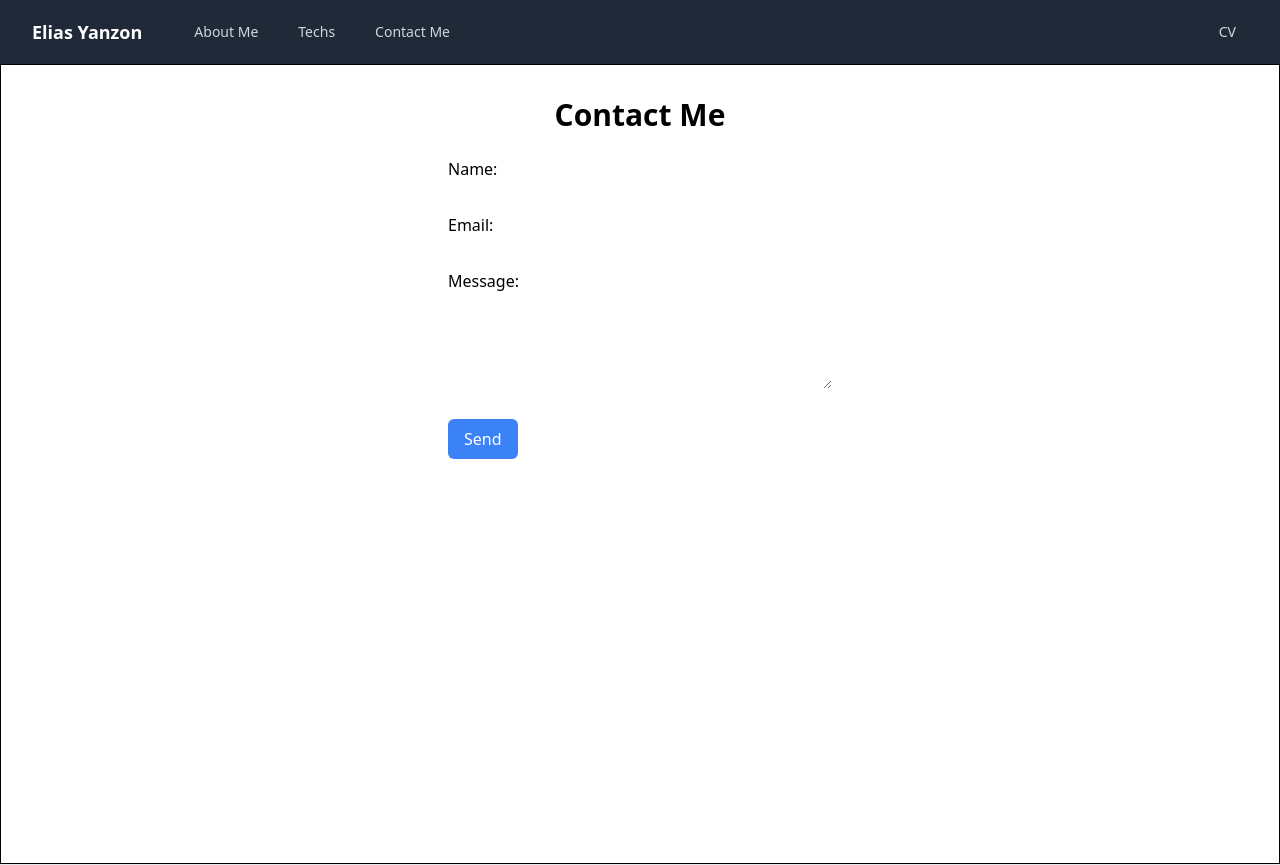
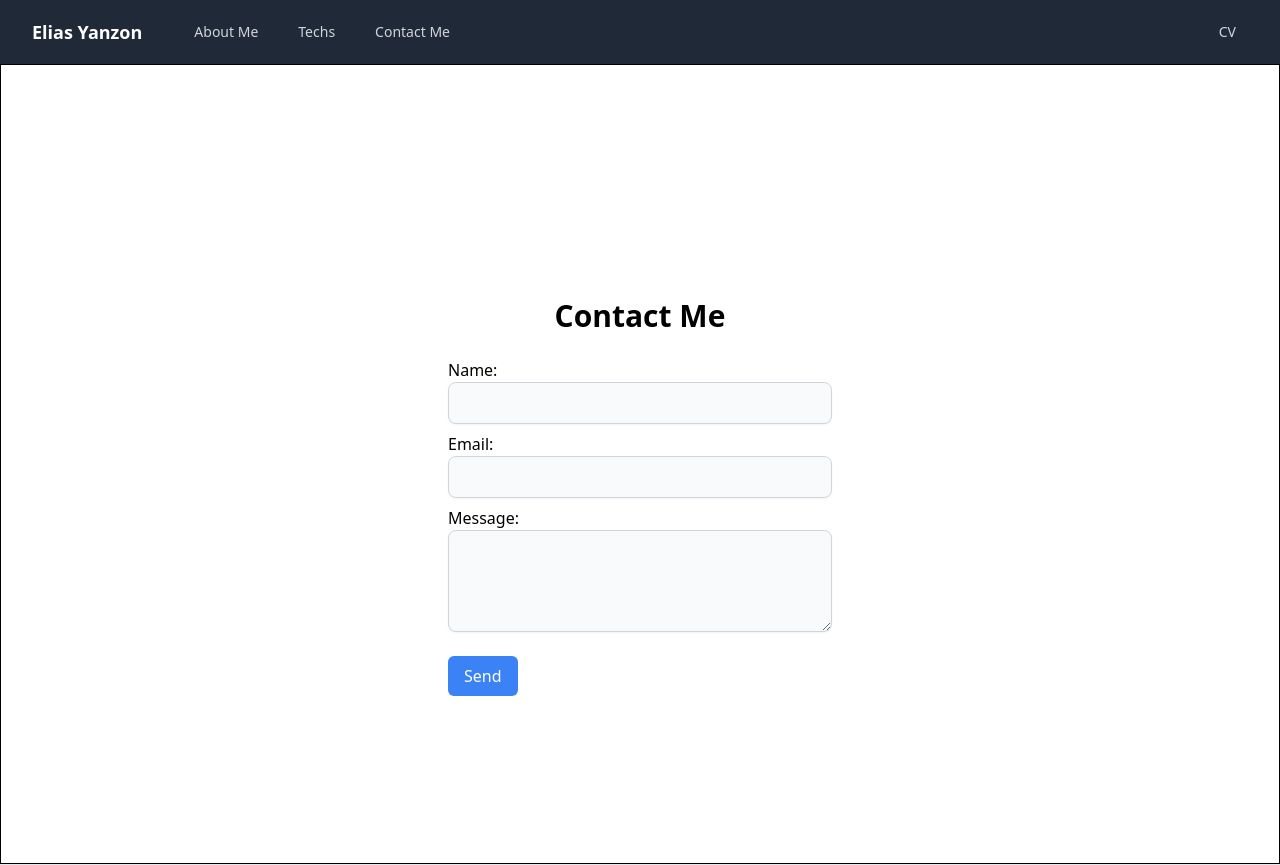
Before and after one commit to EliasYanzon/Portfolio, a React (Create React App) app in the folder my-portfolio/: page / in a window 1280 px wide. Shown: the top 865 px of the page. Built offline with nearby package versions, Linux system fonts and the light colour scheme.

Commit message:
changin the contact me component

```diff
--- a/my-portfolio/src/components/ContactMe/ContacMe.jsx
+++ b/my-portfolio/src/components/ContactMe/ContacMe.jsx
@@ -1,16 +1,19 @@
 import React, { useRef, useState } from "react";
 import emailjs from "@emailjs/browser";
-import { validateForm } from "./validateForm";
 
 const ContactMe = () => {
   const form = useRef();
-  const [errors, setErrors] = useState();
-
+  const [emailError, setEmailError] = useState(false);
 
   const handleSubmit = (e) => {
     e.preventDefault();
-    setErrors(validateForm(form.current))
-    if(Object.keys(errors)=== 0) {
+
+    // Validación del campo de correo electrónico
+    const emailValue = form.current.email.value;
+    const isValidEmail = /\S+@\S+\.\S+/.test(emailValue);
+    setEmailError(!isValidEmail);
+
+    if (isValidEmail) {
       emailjs
         .sendForm(
           "service_jbee9ip",
@@ -18,30 +21,23 @@ const ContactMe = () => {
           form.current,
           "Sq3tRPSy1kYJm0tS_"
         )
-      .then(
-        (result) => {
-          alert("e-mail sended")
-          form.current.reset();
-        },
-        (error) => {
-          alert("error")
-          console.log(error)
+        .then((response) => {
+          console.log("Email sent successfully!", response);
+        })
+        .catch((error) => {
+          console.error("Error sending email:", error);
+        });
     }
-      );
-    } else {
-      console.log(errors)
-    }
-
   };
 
   return (
-    <div className="flex flex-col items-center mt-8">
+    <div className="h-screen flex flex-col justify-center items-center mt-8">
       <h2 className="text-3xl font-bold">Contact Me</h2>
       <form ref={form} className="mt-6 w-72 sm:w-96" onSubmit={handleSubmit}>
         <label className="block mb-2" htmlFor="name">
           Name:
           <input
-            className="w-full border-gray-300 rounded-md focus:ring-blue-500 focus:border-blue-500"
+            className="shadow-sm bg-gray-50 border border-gray-300 text-gray-900 text-sm rounded-lg focus:ring-primary-500 focus:border-primary-500 block w-full p-2.5 dark:bg-gray-700 dark:border-gray-600 dark:placeholder-gray-400 dark:text-white dark:focus:ring-primary-500 dark:focus:border-primary-500 dark:shadow-sm-light"
             type="text"
             id="name"
             name="name"
@@ -51,17 +47,22 @@ const ContactMe = () => {
         <label className="block mb-2" htmlFor="email">
           Email:
           <input
-            className="w-full border-gray-300 rounded-md focus:ring-blue-500 focus:border-blue-500"
+            className={`shadow-sm bg-gray-50 border border-gray-300 text-gray-900 text-sm rounded-lg focus:ring-primary-500 focus:border-primary-500 block w-full p-2.5 dark:bg-gray-700 dark:border-gray-600 dark:placeholder-gray-400 dark:text-white dark:focus:ring-primary-500 dark:focus:border-primary-500 dark:shadow-sm-light ${
+              emailError ? "border-red-500" : ""
+            }`}
             type="email"
             id="email"
             name="email"
             required
           />
+          {emailError && (
+            <p className="text-red-500 text-sm mt-1">Invalid email address</p>
+          )}
         </label>
         <label className="block mb-2" htmlFor="message">
           Message:
           <textarea
-            className="w-full border-gray-300 rounded-md focus:ring-blue-500 focus:border-blue-500"
+            className="shadow-sm bg-gray-50 border border-gray-300 text-gray-900 text-sm rounded-lg focus:ring-primary-500 focus:border-primary-500 block w-full p-2.5 dark:bg-gray-700 dark:border-gray-600 dark:placeholder-gray-400 dark:text-white dark:focus:ring-primary-500 dark:focus:border-primary-500 dark:shadow-sm-light"
             id="message"
             name="message"
             rows="4"
--- a/my-portfolio/src/components/ContactMe/validateForm.js
+++ b/my-portfolio/src/components/ContactMe/validateForm.js
@@ -1,14 +1,10 @@
 export const validateForm = (form) => {
-    const { email, phone } = form.elements;
+    const { email } = form.elements;
     const errors = {};
 
     if (!/\S+@\S+\.\S+/.test(email.value)) {
       errors.email = "Email is invalid";
     }
 
-    if (!/^\d{10}$/.test(phone.value)) {
-      errors.phone = "Phone is invalid";
-    }
-
     return errors;
   };
```
Lines whose indentation alone changed are shown as unchanged.
